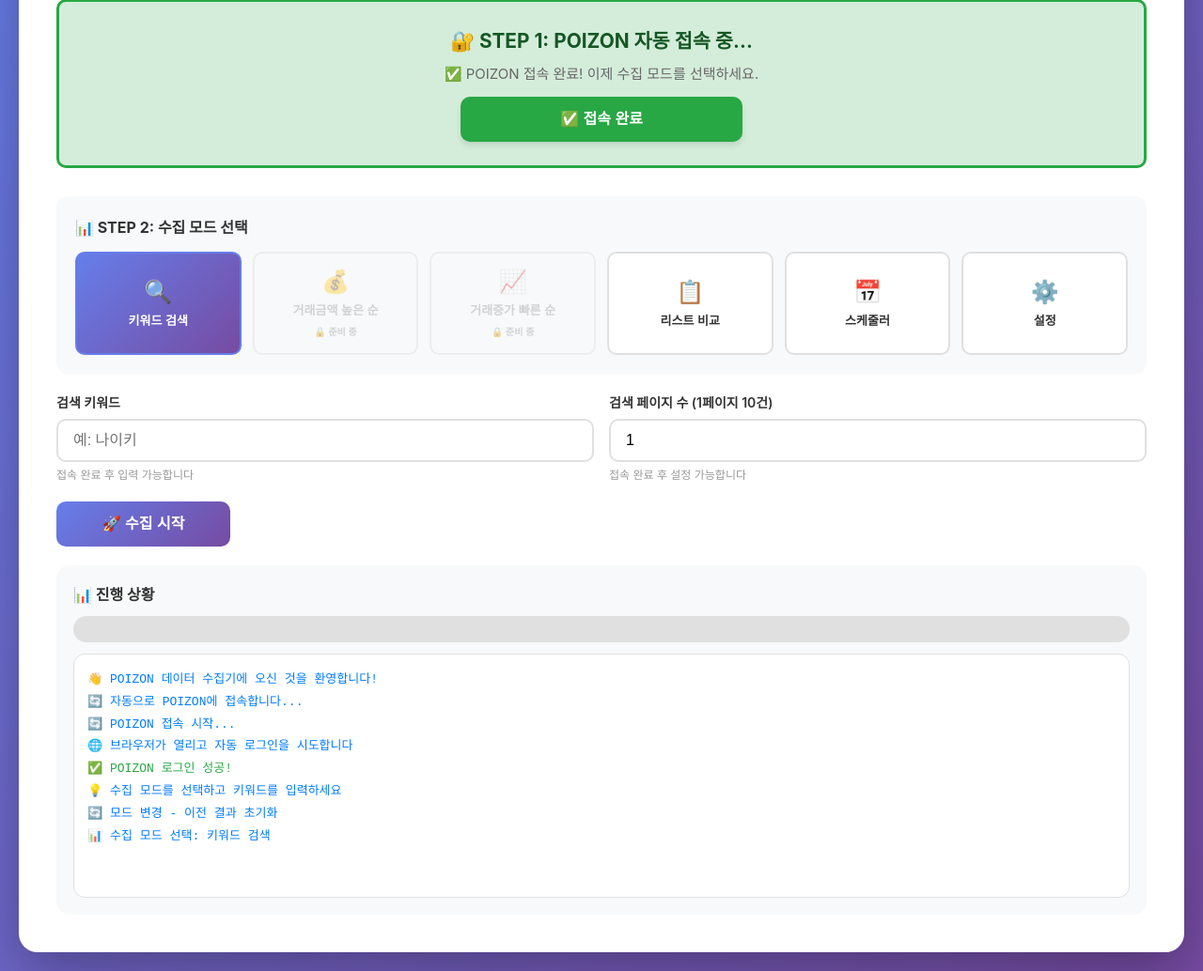
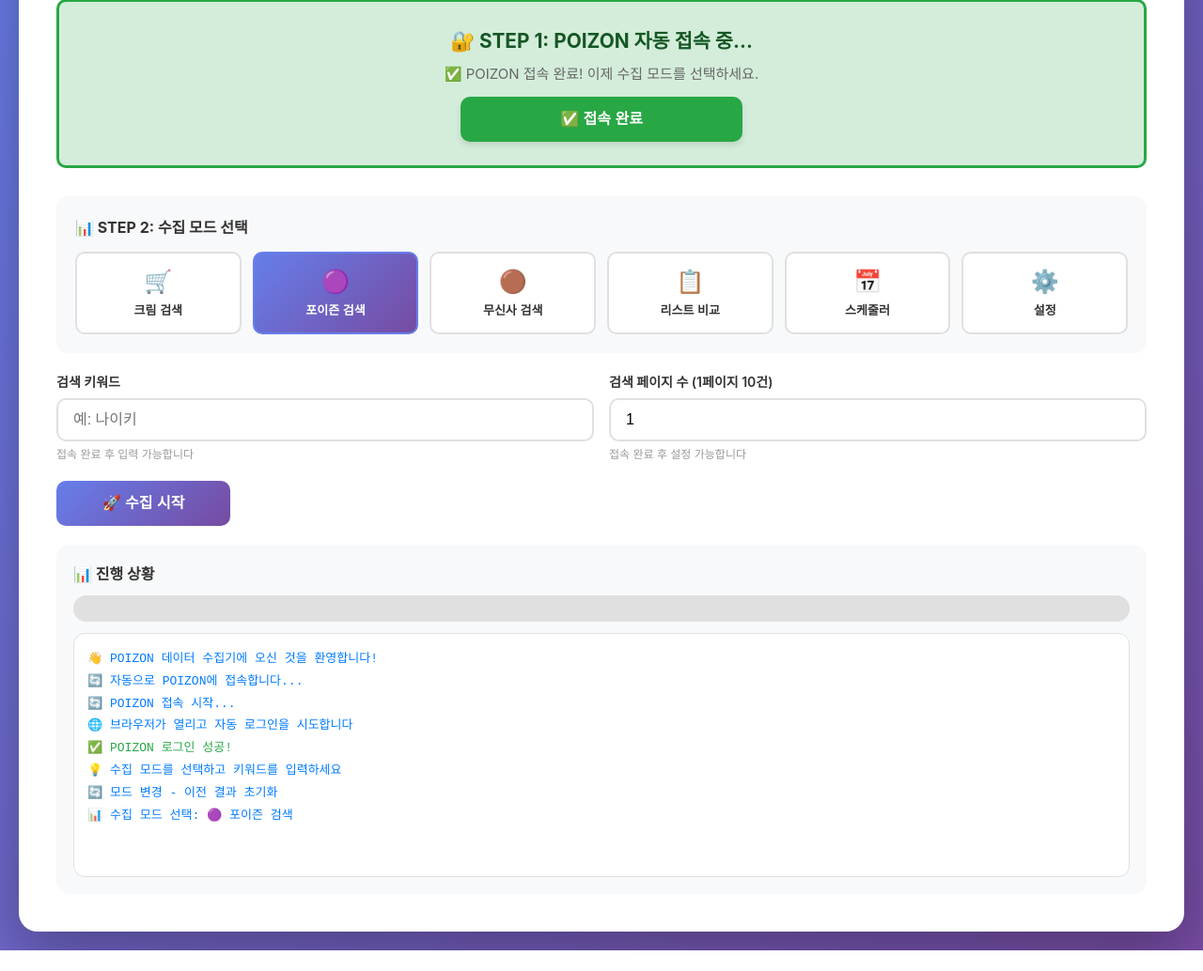
Before and after one commit to dldyddk1211/LEE, a Flask app: page / in a window 1280 px wide. Shown: the part 171-1205 px from the top of the page at 94% size. After the commit the page ends 1183 px from the top, so only its background shows below. Run offline with Flask 3, Linux system fonts and the light colour scheme.

Commit message:
수집모드변경 크림 포이즌 무신사

```diff
--- a/poizon_search/app.py
+++ b/poizon_search/app.py
@@ -374,11 +374,22 @@ def check_status():
         'remaining_minutes': remaining_minutes
     })
 
-@app.route('/start')
-def start():
-    keyword = request.args.get('keyword', '나이키')
-    max_pages = int(request.args.get('max_pages', 20))
-    skip_login = request.args.get('skip_login', 'false').lower() == 'true'
+    @app.route('/start')
+    def start():
+        keyword = request.args.get('keyword', '나이키')
+        max_pages = int(request.args.get('max_pages', 20))
+        skip_login = request.args.get('skip_login', 'false').lower() == 'true'
+        mode = request.args.get('mode', 'poizon')  # ✅ 기본값
+
+        # ✅ 포이즌만 실행
+        if mode == 'poizon':
+            thread = threading.Thread(target=run_scraper, args=(keyword, max_pages, skip_login))
+            thread.daemon = True
+            thread.start()
+        elif mode == 'kream':
+            log_queue.put({'type': 'error', 'message': '크림 검색 기능은 준비 중입니다'})
+        elif mode == 'musinsa':
+            log_queue.put({'type': 'error', 'message': '무신사 검색 기능은 준비 중입니다'})
 
     while not log_queue.empty():
         log_queue.get()
--- a/poizon_search/templates/index.html
+++ b/poizon_search/templates/index.html
@@ -965,30 +965,21 @@
     <div class="mode-selector">
       <h3>📊 STEP 2: 수집 모드 선택</h3>
       <div class="mode-buttons">
-        <button class="mode-btn" id="modeKeyword" onclick="selectMode('keyword')" disabled>
-          <span class="mode-icon">🔍</span>
-          <span class="mode-text">키워드 검색</span>
+        <button class="mode-btn" id="modeKream" onclick="selectMode('kream')" disabled>
+            <span class="mode-icon">🛒</span>
+            <span class="mode-text">크림 검색</span>
           </button>
-        <button class="mode-btn coming-soon-btn"
-                id="modePrice"
-                data-coming-soon="true"
-                onclick="event.preventDefault(); alert('💰 거래금액 높은 순 기능은 준비 중입니다');"
-                disabled
-                style="opacity:0.4; cursor:not-allowed; pointer-events:auto;">
-          <span class="mode-icon">💰</span>
-          <span class="mode-text">거래금액 높은 순</span>
-          <span style="font-size:10px; color:#999; display:block; margin-top:2px;">🔒 준비 중</span>
+
+          <button class="mode-btn" id="modePoizon" onclick="selectMode('poizon')" disabled>
+            <span class="mode-icon">🟣</span>
+            <span class="mode-text">포이즌 검색</span>
           </button>
-        <button class="mode-btn coming-soon-btn"
-                id="modeGrowth"
-                data-coming-soon="true"
-                onclick="event.preventDefault(); alert('📈 거래증가 빠른 순 기능은 준비 중입니다');"
-                disabled
-                style="opacity:0.4; cursor:not-allowed; pointer-events:auto;">
-          <span class="mode-icon">📈</span>
-          <span class="mode-text">거래증가 빠른 순</span>
-          <span style="font-size:10px; color:#999; display:block; margin-top:2px;">🔒 준비 중</span>
+
+          <button class="mode-btn" id="modeMusinsa" onclick="selectMode('musinsa')" disabled>
+            <span class="mode-icon">🟤</span>
+            <span class="mode-text">무신사 검색</span>
           </button>
+
           <button class="mode-btn" id="modeCompare" onclick="selectMode('compare')" disabled>
             <span class="mode-icon">📋</span>
             <span class="mode-text">리스트 비교</span>
@@ -998,10 +989,14 @@
             <span class="mode-icon">📅</span>
             <span class="mode-text">스케줄러</span>
           </button>
+
           <button class="mode-btn" id="modeSettings" onclick="selectMode('settings')" disabled>
             <span class="mode-icon">⚙️</span>
             <span class="mode-text">설정</span>
           </button>
+
+
+
       </div>
     </div>
 
@@ -1201,7 +1196,7 @@
     let idleTimer = null;
     let pageSize = 20;
     let currentPage = 1;
-    let selectedMode = 'keyword';
+    let selectedMode = 'poizon';
 
     // 모드별 테이블 헤더 설정
     function updateTableHeader(mode) {
@@ -2011,10 +2006,16 @@
         document.getElementById('uploadLabel').style.display = 'none';
       }
 
-      const modeText = mode === 'keyword' ? '키워드 검색' :
-                       mode === 'price' ? '거래금액 높은 순' :
-                       mode === 'growth' ? '거래증가 빠른 순' :
-                       '리스트 비교';
+        const modeNames = {
+          'kream': '🛒 크림 검색',
+          'poizon': '🟣 포이즌 검색',
+          'musinsa': '🟤 무신사 검색',
+          'compare': '📋 리스트 비교',
+          'scheduler': '📅 스케줄러',
+          'settings': '⚙️ 설정'
+        };
+
+        const modeText = modeNames[mode] || mode;
         addLog(`📊 수집 모드 선택: ${modeText}`, 'info');
     }
 
@@ -2605,7 +2606,7 @@
               document.getElementById('keyword').disabled = false;
 
               // 기본 모드 선택 (키워드 검색)
-              selectMode('keyword');
+              selectMode('poizon');
 
               document.getElementById('maxPages').disabled = false;
               document.getElementById('startBtn').disabled = false;
```
Lines whose indentation alone changed are shown as unchanged.
